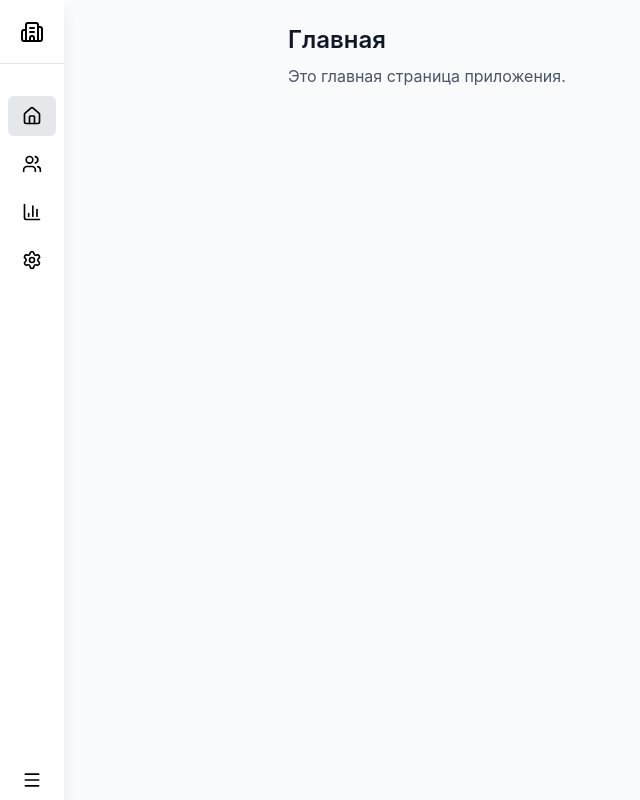
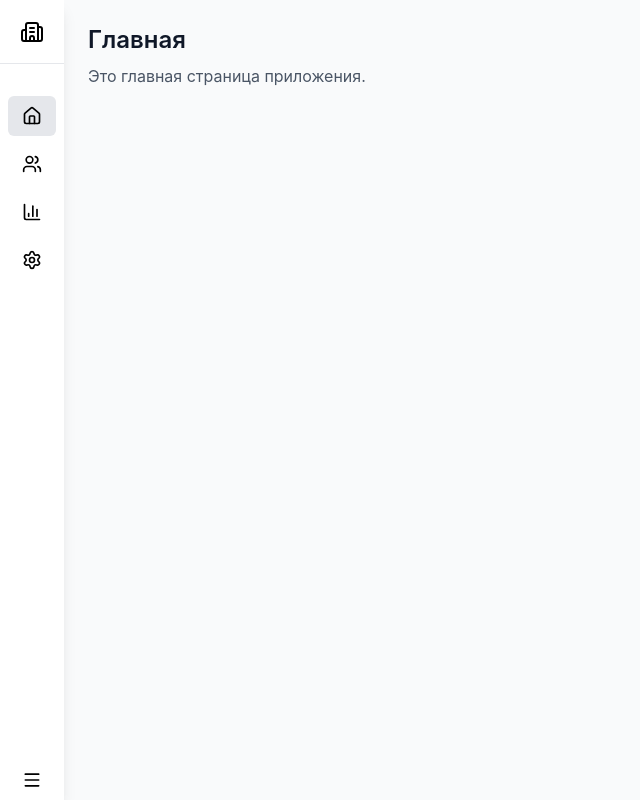
Before and after one commit to Burbitskaya/headless-menu, a React (Vite) app: page / in a window 1280 px wide. Shown: the whole page, without its empty margins (0-640 px from the left). Built offline with nearby package versions, Linux system fonts and the light colour scheme.

Commit message:
add main style

```diff
--- a/src/App.tsx
+++ b/src/App.tsx
@@ -9,9 +9,9 @@ import { SalesPage } from "./pages/SalesPage";
 
 export default function App() {
   return (
-    <div className="min-h-screen bg-gray-50">
+     <div className="flex min-h-screen bg-gray-50">
       <RouterSidebar />
-      <main className="p-6 md:pl-72">
+        <main className="min-w-0 flex-1 p-6 pb-20 md:pb-6">
         <Routes>
 
           <Route path="/" element={<HomePage />} />
--- a/src/components/sidebar/RouterSidebar.tsx
+++ b/src/components/sidebar/RouterSidebar.tsx
@@ -15,9 +15,6 @@ import { HeadlessMenu } from "../headless-menu/HeadlessMenu";
 
 
 
-
-
-
 export function RouterSidebar() {
 
   const location = useLocation();
@@ -29,15 +26,18 @@ export function RouterSidebar() {
         {({ open }) => (
           <aside
             className={`
-              fixed left-0 top-0 z-40
+              hidden
               h-screen
-              bg-white shadow-lg
+              shrink-0
+              flex-col
+              bg-white
+              shadow-lg
+              transition-[width]
+              duration-200
+              md:flex
               ${open ? "w-64" : "w-16"}
             `}
           >
-
-
-
 
             <div className="relative flex h-full flex-col">
 
@@ -68,7 +68,7 @@ export function RouterSidebar() {
                   id="home"
                   active={pathname === "/"}
                 >
-                  {({ active, open, closeDropdown}) => (
+                  {({ active, open, closeDropdown }) => (
                     <NavItem
                       to="/"
                       label="Домой"
@@ -85,7 +85,7 @@ export function RouterSidebar() {
                   id="users"
                   active={pathname === "/users"}
                 >
-                  {({ active, open,closeDropdown }) => (
+                  {({ active, open, closeDropdown }) => (
                     <NavItem
                       to="/users"
                       label="Пользователи"
@@ -99,7 +99,7 @@ export function RouterSidebar() {
 
 
                 <div className="relative">
-                  <HeadlessMenu.Dropdown id="reports"  active={pathname.startsWith("/reports")}>
+                  <HeadlessMenu.Dropdown id="reports" active={pathname.startsWith("/reports")}>
 
                     <HeadlessMenu.DropdownTrigger>
                       {({
@@ -109,26 +109,26 @@ export function RouterSidebar() {
                         openDropdown,
                         closeDropdown
                       }) => (
-                       <div
+                        <div
                           onMouseEnter={() => {
                             if (!menuOpen) {
                               openDropdown();
                             }
                           }}
-                           onMouseLeave={() => {
+                          onMouseLeave={() => {
                             if (!menuOpen) {
                               closeDropdown();
                             }
 
                           }}
                         >
-<button
+                          <button
                             type="button"
                             onClick={() => {
                               if (menuOpen) {
                                 toggle();
                               }
- }}
+                            }}
                             className={`
                             flex h-10 w-full
                             items-center
@@ -220,7 +220,7 @@ export function RouterSidebar() {
                   id="settings"
                   active={pathname === "/settings"}
                 >
-                  {({ active, open,closeDropdown }) => (
+                  {({ active, open, closeDropdown }) => (
                     <NavItem
                       to="/settings"
                       label="Настройки"
@@ -288,7 +288,7 @@ type NavItemProps = {
   icon: ReactNode;
   open: boolean;
   active: boolean;
-  closeDropdown: ()=>void;
+  closeDropdown: () => void;
 };
 
 function NavItem({
```
